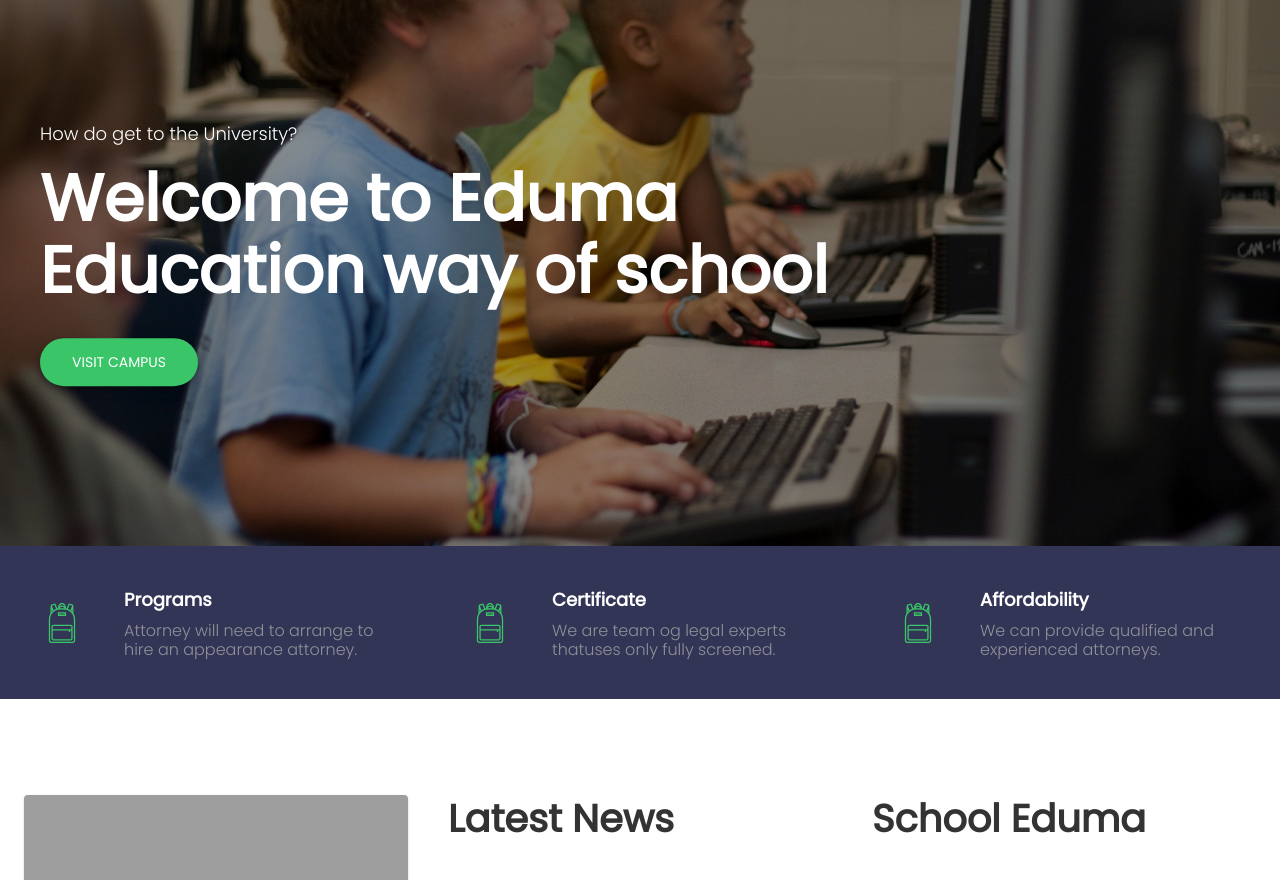
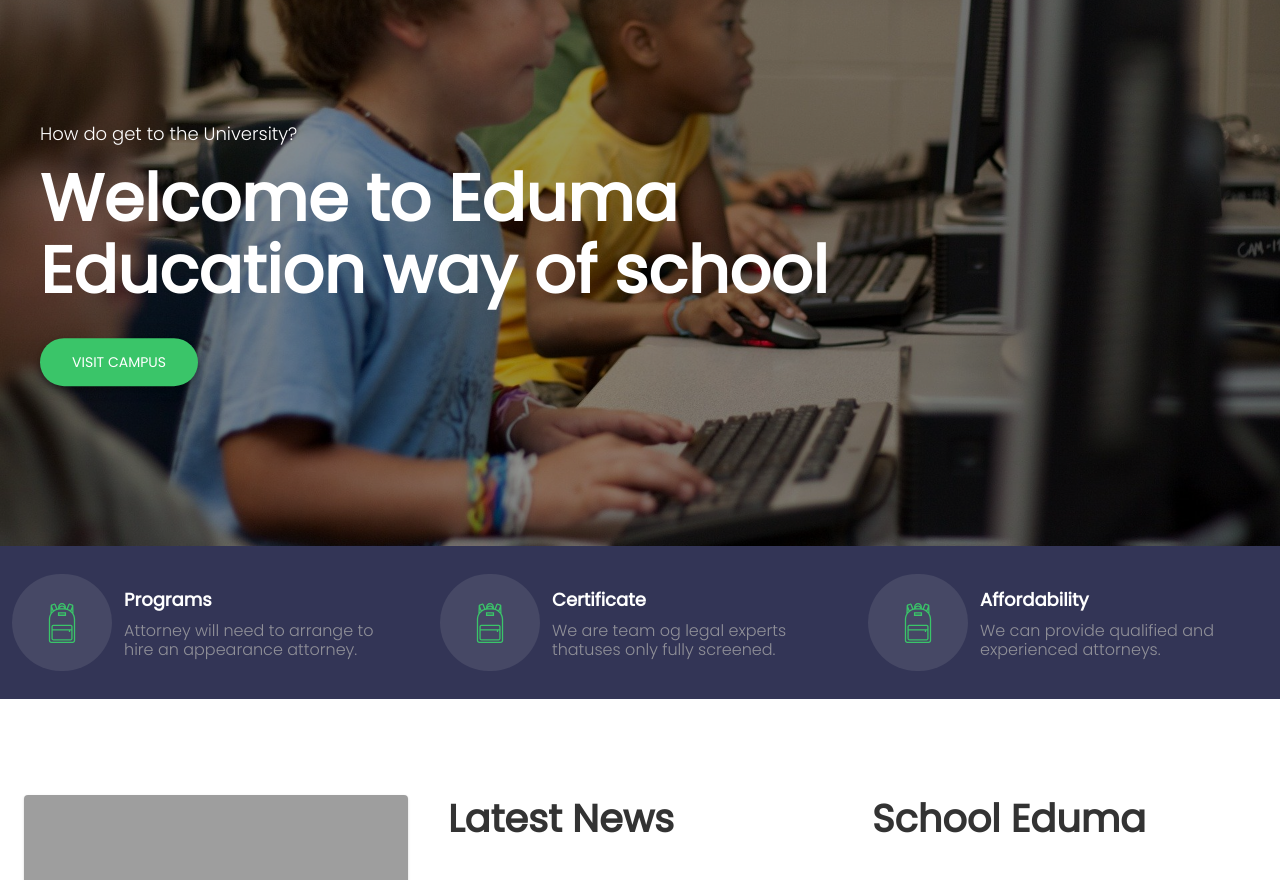
Before and after one commit to PauloTC/gat_IvySchool, a Gatsby site: page / in a window 1280 px wide. Shown: the part 154-1034 px from the top of the page. Built offline with nearby package versions, Linux system fonts and the light colour scheme; Gatsby itself is replaced by a stand-in of ours; grey boxes are pictures that could not be loaded.

Commit message:
working on borders bar

```diff
--- a/src/components/home/program-bar.js
+++ b/src/components/home/program-bar.js
@@ -18,6 +18,11 @@ const useStyles = makeStyles({
         width: 40,
         height: 40,
         position: 'relative'
+    },
+    item: {
+        height : "100%",
+        borderRadius: 50,
+        background: "#464865"
     }
 })
 
@@ -47,7 +52,7 @@ const ProgramsBar = () => {
                                 programs.map((item) => {
                                     return (
                                         <Grid item container alignItems="center" spacing={3} sm={4} >
-                                            <Grid item container alignItems="center" justify="center" xs={3} >
+                                            <Grid  className={ classes.item } item container alignItems="center" justify="center" xs={3} >
                                                 <Box display="flex" className={ classes.containericon } position="relative" >
                                                     <Icon className={ classes.icon } />
                                                 </Box>
```
